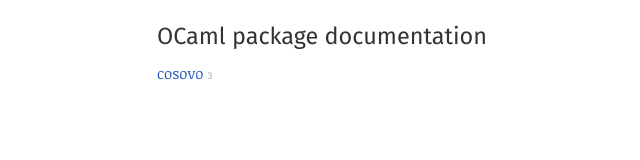
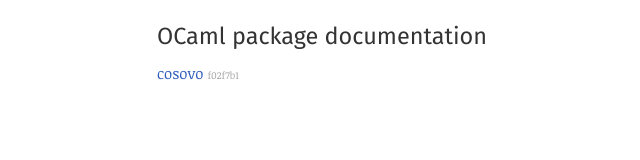
Before and after one commit to barko/cosovo, a plain HTML site: page index.html in a window 1280 px wide. Shown: the full height of the page, 130-770 px from the left. Drawn offline with Linux system fonts and the light colour scheme.

Commit message:
Update cosovo doc to f02f7b1.

```diff
--- a/index.html
+++ b/index.html
@@ -11,7 +11,7 @@
       <div class="by-name">
       <h2>OCaml package documentation</h2>
       <ol>
-      <li><a href="cosovo/index.html">cosovo</a> <span class="version">3</span></li>
+      <li><a href="cosovo/index.html">cosovo</a> <span class="version">f02f7b1</span></li>
       </ol>
       </div>
     </main>
```
